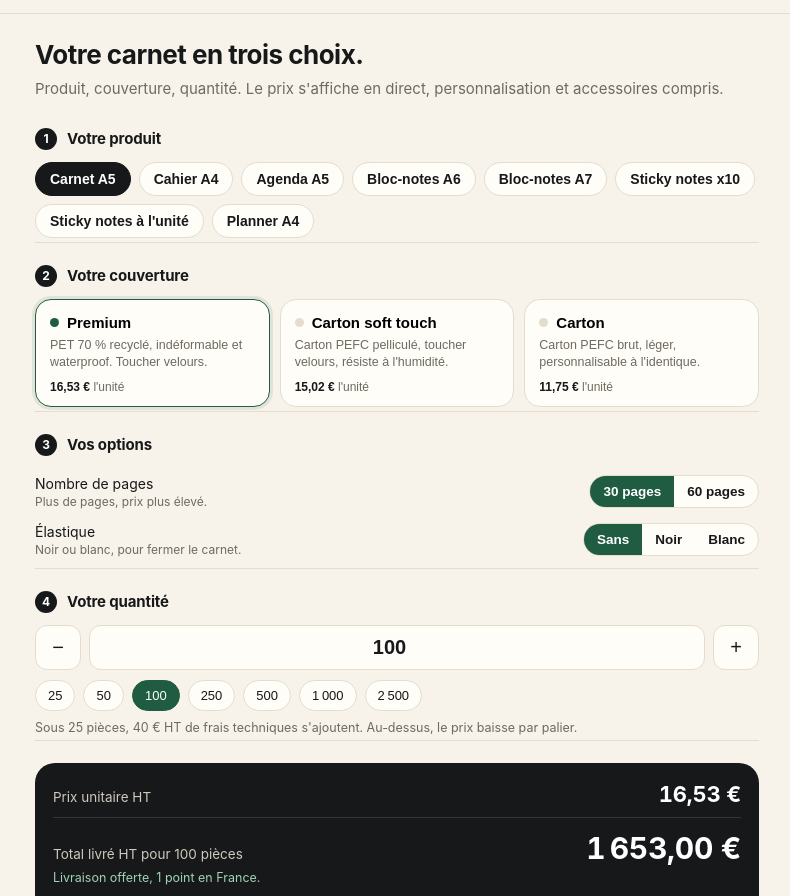
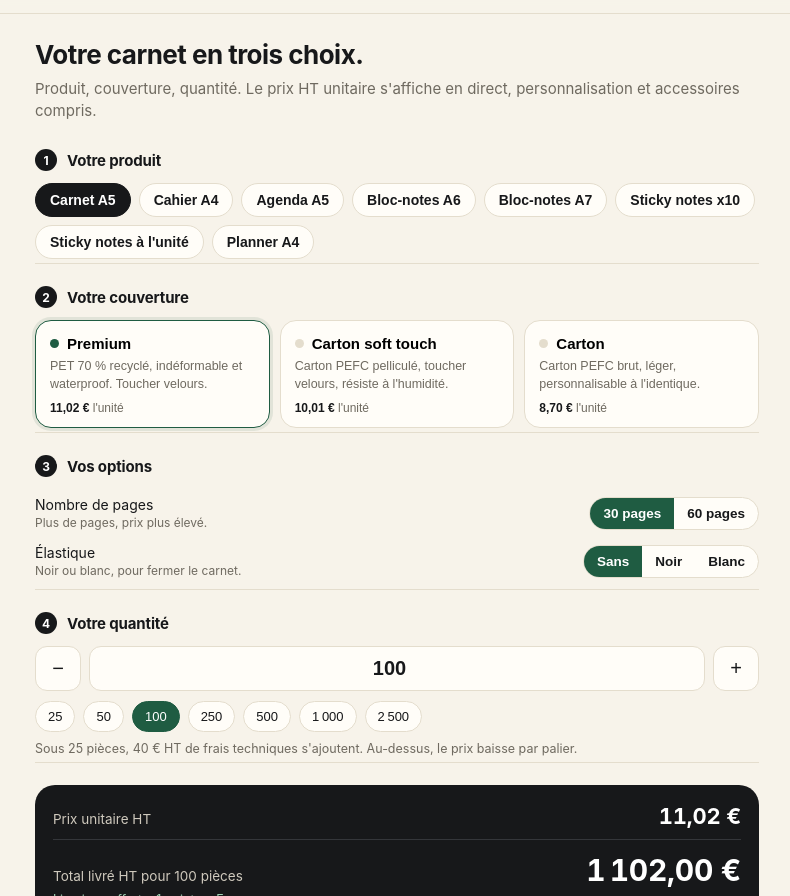
Before and after one commit to Steph-econotes/econotes-calculateur, a plain HTML site: page index.html in a window 1280 px wide. Shown: the part 45-941 px from the top of the page, without its empty margins (243-1033 px from the left). Drawn offline with Linux system fonts and the light colour scheme.

Commit message:
Prix HT unitaires de la grille en affichage par defaut

```diff
--- a/app.js
+++ b/app.js
@@ -29,7 +29,7 @@ const euros = (v) => new Intl.NumberFormat("fr-FR", {
 }).format(v) + " €";
 
 const params = new URLSearchParams(location.search);
-const modeRevendeur = params.get("m") === "rev";
+const modeConseille = params.get("m") === "pvc";
 const QTE_MIN = 10;
 
 const premierProduit = PRODUCTS[0];
@@ -102,8 +102,9 @@ function dessinerCouvertures() {
     b.innerHTML =
       '<div class="name"><span class="dot"></span>' + meta.nom + "</div>" +
       '<div class="desc">' + meta.desc + "</div>" +
-      '<div class="from">' + (r ? euros(r.unitConseille) : "sur devis") +
-      ' <span>l\'unité</span></div>';
+      '<div class="from"><b>' + (r ? euros(modeConseille ? r.unitConseille : r.unitAchat) : "sur devis") +
+      '</b> <span>l\'unité</span></div>';
+    b.dataset.cle = cle;
     b.addEventListener("click", () => {
       const dispo = Object.keys(produitCourant().variants[cle]);
       etat.couverture = cle;
@@ -113,6 +114,18 @@ function dessinerCouvertures() {
       majRecap();
     });
     zone.appendChild(b);
+  });
+}
+
+function majPrixCartes() {
+  document.querySelectorAll(".cover").forEach((b) => {
+    const cle = b.dataset.cle;
+    if (!cle) return;
+    const dispo = Object.keys(produitCourant().variants[cle]);
+    const pagesRef = dispo.indexOf(String(etat.pages)) >= 0 ? etat.pages : dispo[0];
+    const r = prix({ couverture: cle, pages: pagesRef });
+    const cible = b.querySelector(".from b");
+    if (cible) cible.textContent = r ? euros(modeConseille ? r.unitConseille : r.unitAchat) : "sur devis";
   });
 }
 
@@ -221,15 +234,15 @@ function majRecap() {
   const taux = Math.max(0, Math.min(60, etat.remise)) / 100;
   const arrondi = (v) => Math.round(v * 100) / 100;
 
-  const baseUnit = modeRevendeur ? r.unitAchat : r.unitConseille;
+  const baseUnit = modeConseille ? r.unitConseille : r.unitAchat;
   const unit = arrondi(baseUnit * (1 - taux));
   const port = r.qte < 25 ? 9.9 : 0;
   const total = arrondi(unit * r.qte + r.frais + port);
 
-  document.getElementById("modeBadge").textContent = modeRevendeur ? "Prix d'achat HT" : "Prix HT";
-  document.getElementById("notePrix").textContent = (modeRevendeur
-    ? "Prix d'achat revendeur HT, issus de la grille revendeur econotes 2026."
-    : "Prix conseillés HT, issus de la grille revendeur econotes 2026.")
+  document.getElementById("modeBadge").textContent = modeConseille ? "Prix conseillés" : "Prix HT";
+  document.getElementById("notePrix").textContent = (modeConseille
+    ? "Prix de vente conseillés HT, grille revendeur econotes 2026."
+    : "Prix unitaires HT de la grille revendeur econotes 2026, base de la commande.")
     + " Fabrication française, 5 jours ouvrés après validation du BAT.";
   document.getElementById("unit").textContent = euros(unit);
   document.getElementById("total").textContent = euros(total);
@@ -242,6 +255,8 @@ function majRecap() {
   } else {
     frais.hidden = true;
   }
+
+  majPrixCartes();
 
   const portEl = document.getElementById("port");
   portEl.textContent = port
--- a/index.html
+++ b/index.html
@@ -22,7 +22,7 @@
 
   <section class="intro">
     <h1>Votre carnet en trois choix.</h1>
-    <p>Produit, couverture, quantité. Le prix s'affiche en direct, personnalisation et accessoires compris.</p>
+    <p>Produit, couverture, quantité. Le prix HT unitaire s'affiche en direct, personnalisation et accessoires compris.</p>
   </section>
 
   <section class="step" data-step="1">
@@ -77,7 +77,7 @@
       <li>Personnalisation quadri all-over sur les 4 faces de la couverture, avant et arrière recto-verso.</li>
     </ul>
 
-    <p class="note" id="notePrix">Prix conseillés HT, issus de la grille revendeur econotes 2026. Fabrication française, 5 jours ouvrés après validation du BAT.</p>
+    <p class="note" id="notePrix">Prix unitaires HT de la grille revendeur econotes 2026, base de la commande. Fabrication française, 5 jours ouvrés après validation du BAT.</p>
     <a class="cta" id="cta" href="mailto:stephen@econotes.co">Demander ce devis</a>
   </section>
 
```
